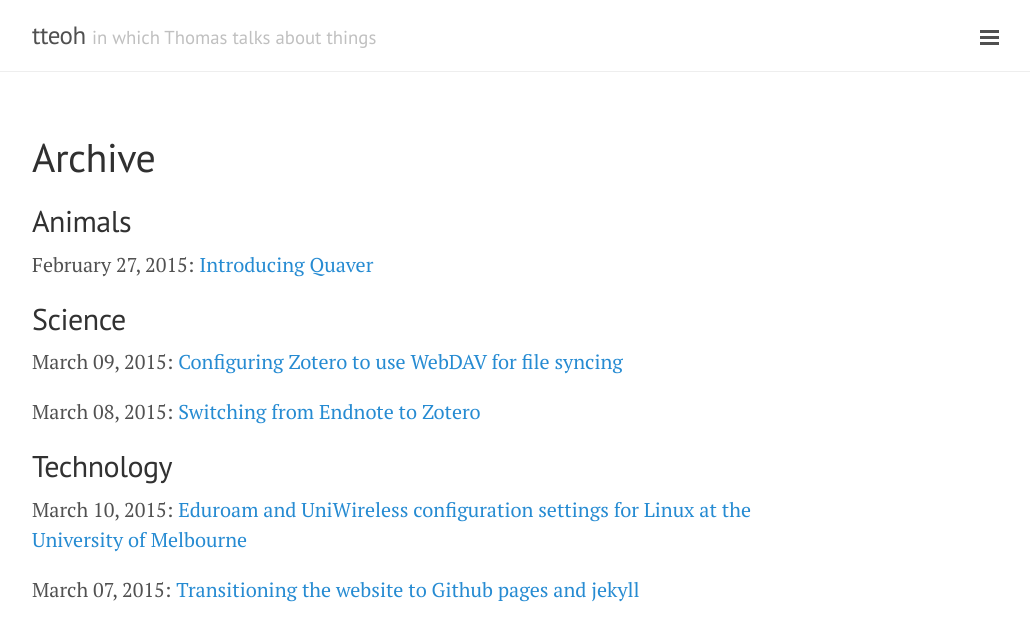
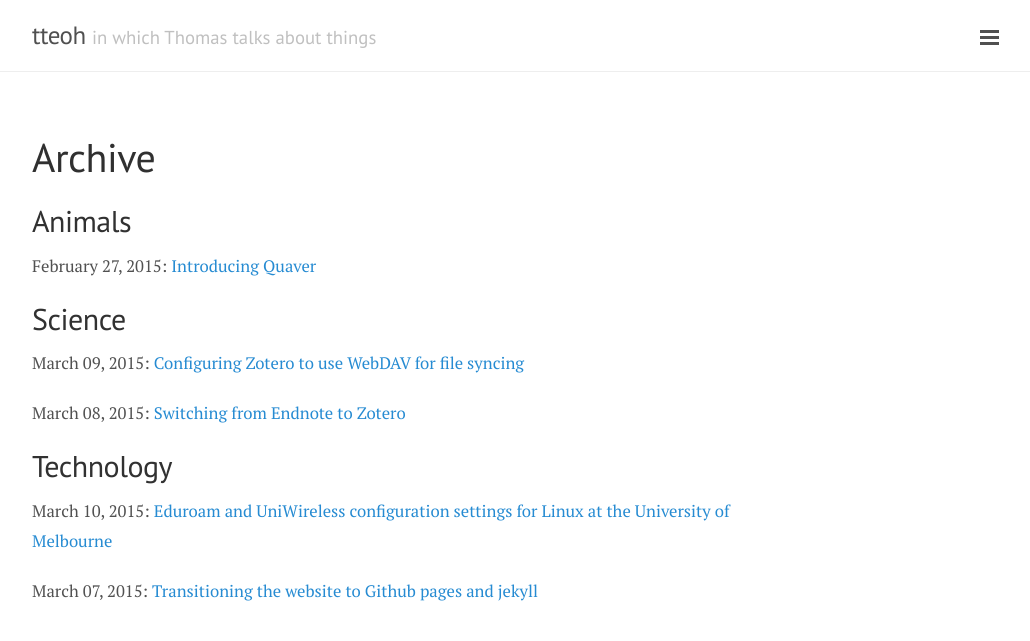
Before and after one commit to thomasteoh/thomasteoh.github.io, a Jekyll site: the page built from archive.md, in a window 1280 px wide. Shown: the top 641 px of the page, without its empty margins (248-1278 px from the left). Built offline with Jekyll 4.4.1, drawn with Linux system fonts in a browser that asks for light colours; Markdown is read by kramdown in place of the engine named in the settings.

```diff
--- a/_layouts/post.html
+++ b/_layouts/post.html
@@ -14,7 +14,7 @@ layout: default
     {% for post in site.related_posts limit:3 %}
       <li>
         <h3>
-          <a href="{{ site.url }}{{ post.url }}">
+          <a href="{{ post.url }}">
             {{ post.title }}
             <small>{{ post.date | date_to_string }}</small>
           </a>
--- a/archive.md
+++ b/archive.md
@@ -6,7 +6,7 @@ title: Archive
 ## Animals
 {% for post in site.posts %}
   {% if post.tag == "animals" %}
-{{ post.date | date: "%B %d, %Y" }}: <a href="{{ post.url }}">{{ post.title }}</a>
+  <small>{{ post.date | date: "%B %d, %Y" }}: <a href="{{ post.url }}">{{ post.title }}</a></small>
   {% else %}
   {% endif %}
 {% endfor %}
@@ -14,7 +14,7 @@ title: Archive
 ## Science
 {% for post in site.posts %}
   {% if post.tag == "science" %}
-{{ post.date | date: "%B %d, %Y" }}: <a href="{{ post.url }}">{{ post.title }}</a>
+  <small>{{ post.date | date: "%B %d, %Y" }}: <a href="{{ post.url }}">{{ post.title }}</a></small>
   {% else %}
   {% endif %}
 {% endfor %}
@@ -22,7 +22,7 @@ title: Archive
 ## Technology
 {% for post in site.posts %}
   {% if post.tag == "technology" %}
-{{ post.date | date: "%B %d, %Y" }}: <a href="{{ post.url }}">{{ post.title }}</a>
+  <small>{{ post.date | date: "%B %d, %Y" }}: <a href="{{ post.url }}">{{ post.title }}</a></small>
   {% else %}
   {% endif %}
 {% endfor %}
```
Also changed, not shown: _posts/2015-03-08-switching-from-endnote-to-zotero.md (+1 -1 lines).
